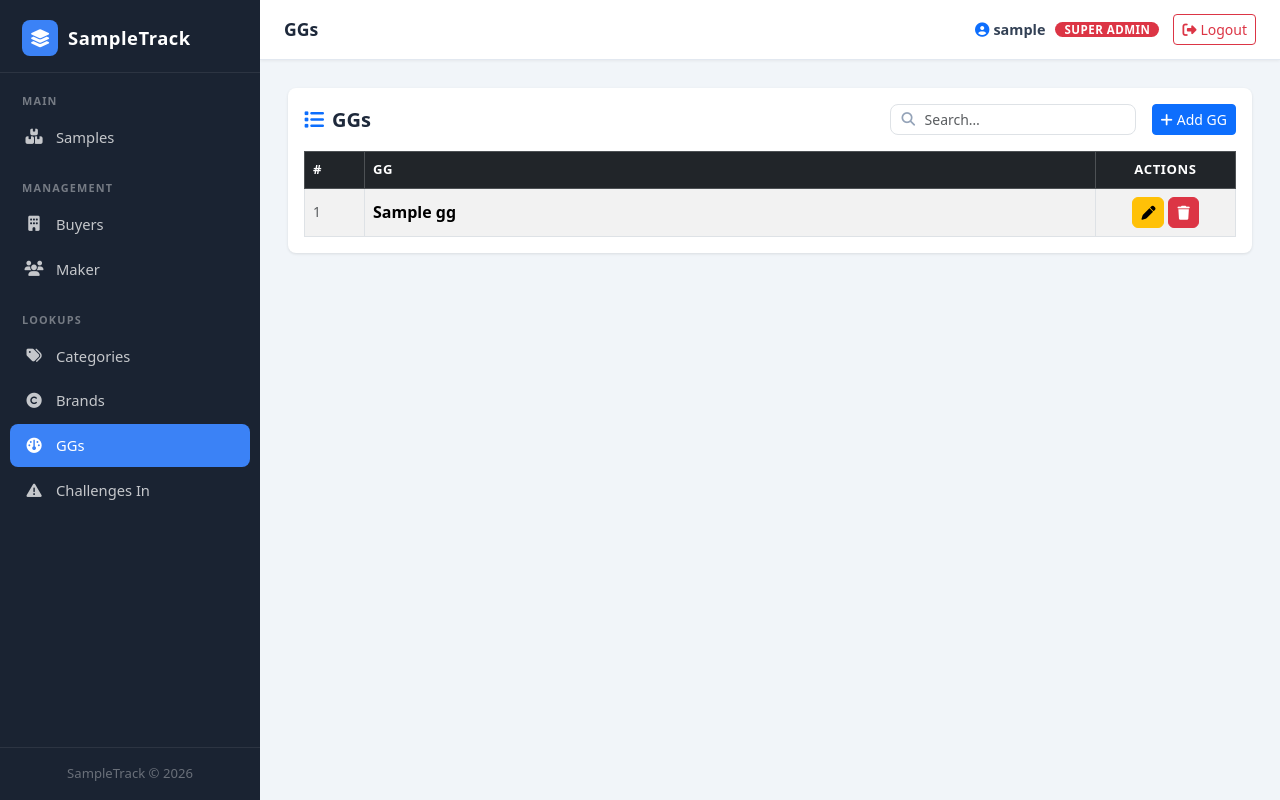
After one commit to jahidshawon19/trecelo, a Django app: page /gg/ in a window 1280 px wide. The commit adds this page. Run offline with Django 5.2, Linux system fonts and the light colour scheme; a user stored in the database is signed in; tables that the repository leaves empty hold one stand-in row (values such as "Sample post").

Commit message:
Add full CRUD for Category, Brand, GG, and ChallengeIn
- Forms, views, and URL patterns for all 4 models
- Shared lookup_list.html template with live search
- Sidebar Lookups section with links to all 4 lists

Co-Authored-By: Claude Sonnet 4.6 <noreply@anthropic.com>

```diff
--- a/sample/urls.py
+++ b/sample/urls.py
@@ -15,6 +15,26 @@ urlpatterns = [
     path('buyers/update/<int:pk>/', views.buyer_update, name='buyer_update'),
     path('buyers/delete/<int:pk>/', views.buyer_delete, name='buyer_delete'),
 
+    path('categories/', views.category_list, name='category_list'),
+    path('categories/create/', views.category_create, name='category_create'),
+    path('categories/update/<int:pk>/', views.category_update, name='category_update'),
+    path('categories/delete/<int:pk>/', views.category_delete, name='category_delete'),
+
+    path('brands/', views.brand_list, name='brand_list'),
+    path('brands/create/', views.brand_create, name='brand_create'),
+    path('brands/update/<int:pk>/', views.brand_update, name='brand_update'),
+    path('brands/delete/<int:pk>/', views.brand_delete, name='brand_delete'),
+
+    path('gg/', views.gg_list, name='gg_list'),
+    path('gg/create/', views.gg_create, name='gg_create'),
+    path('gg/update/<int:pk>/', views.gg_update, name='gg_update'),
+    path('gg/delete/<int:pk>/', views.gg_delete, name='gg_delete'),
+
+    path('challenges-in/', views.challengein_list, name='challengein_list'),
+    path('challenges-in/create/', views.challengein_create, name='challengein_create'),
+    path('challenges-in/update/<int:pk>/', views.challengein_update, name='challengein_update'),
+    path('challenges-in/delete/<int:pk>/', views.challengein_delete, name='challengein_delete'),
+
     path('samples/', views.sample_list, name='sample_list'),
     path('samples/<int:pk>/', views.sample_detail, name='sample_detail'),
     path('samples/create/', views.sample_create, name='sample_create'),
--- a/sample/views.py
+++ b/sample/views.py
@@ -2,8 +2,8 @@ from django.shortcuts import render, redirect, get_object_or_404
 from django.contrib.auth import login, logout, authenticate
 from django.contrib.auth.decorators import login_required, user_passes_test
 from django.contrib import messages
-from .models import Buyer, Sample, StaffProfile
-from .forms import BuyerForm, SampleForm, StaffForm
+from .models import Brand, Buyer, Category, ChallengeIn, GG, Sample, StaffProfile
+from .forms import BrandForm, BuyerForm, CategoryForm, ChallengeInForm, GGForm, SampleForm, StaffForm
 
 
 def is_staff_or_admin(user):
@@ -121,6 +121,206 @@ def buyer_delete(request, pk):
     return render(request, 'confirm_delete.html', {'object': buyer})
 
 
+# ---------- CATEGORY CRUD ----------
+@login_required
+@user_passes_test(is_staff_or_admin)
+def category_list(request):
+    categories = Category.objects.all()
+    return render(request, 'lookup_list.html', {
+        'items': categories,
+        'title': 'Categories',
+        'create_url': 'category_create',
+        'update_url': 'category_update',
+        'delete_url': 'category_delete',
+        'field': 'name',
+    })
+
+
+@login_required
+@user_passes_test(is_staff_or_admin)
+def category_create(request):
+    form = CategoryForm(request.POST or None)
+    if form.is_valid():
+        form.save()
+        messages.success(request, 'Category created successfully.')
+        return redirect('category_list')
+    return render(request, 'form.html', {'form': form, 'title': 'Add Category'})
+
+
+@login_required
+@user_passes_test(is_staff_or_admin)
+def category_update(request, pk):
+    category = get_object_or_404(Category, pk=pk)
+    form = CategoryForm(request.POST or None, instance=category)
+    if form.is_valid():
+        form.save()
+        messages.success(request, f'Category "{category.name}" updated successfully.')
+        return redirect('category_list')
+    return render(request, 'form.html', {'form': form, 'title': 'Edit Category'})
+
+
+@login_required
+@user_passes_test(is_staff_or_admin)
+def category_delete(request, pk):
+    category = get_object_or_404(Category, pk=pk)
+    if request.method == 'POST':
+        name = category.name
+        category.delete()
+        messages.success(request, f'Category "{name}" deleted successfully.')
+        return redirect('category_list')
+    return render(request, 'confirm_delete.html', {'object': category})
+
+
+# ---------- BRAND CRUD ----------
+@login_required
+@user_passes_test(is_staff_or_admin)
+def brand_list(request):
+    brands = Brand.objects.all()
+    return render(request, 'lookup_list.html', {
+        'items': brands,
+        'title': 'Brands',
+        'create_url': 'brand_create',
+        'update_url': 'brand_update',
+        'delete_url': 'brand_delete',
+        'field': 'name',
+    })
+
+
+@login_required
+@user_passes_test(is_staff_or_admin)
+def brand_create(request):
+    form = BrandForm(request.POST or None)
+    if form.is_valid():
+        form.save()
+        messages.success(request, 'Brand created successfully.')
+        return redirect('brand_list')
+    return render(request, 'form.html', {'form': form, 'title': 'Add Brand'})
+
+
+@login_required
+@user_passes_test(is_staff_or_admin)
+def brand_update(request, pk):
+    brand = get_object_or_404(Brand, pk=pk)
+    form = BrandForm(request.POST or None, instance=brand)
+    if form.is_valid():
+        form.save()
+        messages.success(request, f'Brand "{brand.name}" updated successfully.')
+        return redirect('brand_list')
+    return render(request, 'form.html', {'form': form, 'title': 'Edit Brand'})
+
+
+@login_required
+@user_passes_test(is_staff_or_admin)
+def brand_delete(request, pk):
+    brand = get_object_or_404(Brand, pk=pk)
+    if request.method == 'POST':
+        name = brand.name
+        brand.delete()
+        messages.success(request, f'Brand "{name}" deleted successfully.')
+        return redirect('brand_list')
+    return render(request, 'confirm_delete.html', {'object': brand})
+
+
+# ---------- GG CRUD ----------
+@login_required
+@user_passes_test(is_staff_or_admin)
+def gg_list(request):
+    ggs = GG.objects.all()
+    return render(request, 'lookup_list.html', {
+        'items': ggs,
+        'title': 'GGs',
+        'create_url': 'gg_create',
+        'update_url': 'gg_update',
+        'delete_url': 'gg_delete',
+        'field': 'title',
+    })
+
+
+@login_required
+@user_passes_test(is_staff_or_admin)
+def gg_create(request):
+    form = GGForm(request.POST or None)
+    if form.is_valid():
+        form.save()
+        messages.success(request, 'GG created successfully.')
+        return redirect('gg_list')
+    return render(request, 'form.html', {'form': form, 'title': 'Add GG'})
+
+
+@login_required
+@user_passes_test(is_staff_or_admin)
+def gg_update(request, pk):
+    gg = get_object_or_404(GG, pk=pk)
+    form = GGForm(request.POST or None, instance=gg)
+    if form.is_valid():
+        form.save()
+        messages.success(request, f'GG "{gg.title}" updated successfully.')
+        return redirect('gg_list')
+    return render(request, 'form.html', {'form': form, 'title': 'Edit GG'})
+
+
+@login_required
+@user_passes_test(is_staff_or_admin)
+def gg_delete(request, pk):
+    gg = get_object_or_404(GG, pk=pk)
+    if request.method == 'POST':
+        title = gg.title
+        gg.delete()
+        messages.success(request, f'GG "{title}" deleted successfully.')
+        return redirect('gg_list')
+    return render(request, 'confirm_delete.html', {'object': gg})
+
+
+# ---------- CHALLENGE IN CRUD ----------
+@login_required
+@user_passes_test(is_staff_or_admin)
+def challengein_list(request):
+    challenges = ChallengeIn.objects.all()
+    return render(request, 'lookup_list.html', {
+        'items': challenges,
+        'title': 'Challenges In',
+        'create_url': 'challengein_create',
+        'update_url': 'challengein_update',
+        'delete_url': 'challengein_delete',
+        'field': 'title',
+    })
+
+
+@login_required
+@user_passes_test(is_staff_or_admin)
+def challengein_create(request):
+    form = ChallengeInForm(request.POST or None)
+    if form.is_valid():
+        form.save()
+        messages.success(request, 'Challenge In created successfully.')
+        return redirect('challengein_list')
+    return render(request, 'form.html', {'form': form, 'title': 'Add Challenge In'})
+
+
+@login_required
+@user_passes_test(is_staff_or_admin)
+def challengein_update(request, pk):
+    challenge = get_object_or_404(ChallengeIn, pk=pk)
+    form = ChallengeInForm(request.POST or None, instance=challenge)
+    if form.is_valid():
+        form.save()
+        messages.success(request, f'Challenge In "{challenge.title}" updated successfully.')
+        return redirect('challengein_list')
+    return render(request, 'form.html', {'form': form, 'title': 'Edit Challenge In'})
+
+
+@login_required
+@user_passes_test(is_staff_or_admin)
+def challengein_delete(request, pk):
+    challenge = get_object_or_404(ChallengeIn, pk=pk)
+    if request.method == 'POST':
+        title = challenge.title
+        challenge.delete()
+        messages.success(request, f'Challenge In "{title}" deleted successfully.')
+        return redirect('challengein_list')
+    return render(request, 'confirm_delete.html', {'object': challenge})
+
+
 # ---------- SAMPLE CRUD ----------
 @login_required
 def sample_list(request):
--- a/templates/base.html
+++ b/templates/base.html
@@ -284,10 +284,42 @@
       <a href="{% url 'staff_list' %}"
          class="{% if 'staff' in request.resolver_match.url_name %}active{% endif %}">
         <span class="nav-icon"><i class="fa fa-users"></i></span>
-        Staff
+        Maker
       </a>
     </li>
     {% endif %}
+  </ul>
+
+  <span class="sidebar-section-label">Lookups</span>
+  <ul class="sidebar-nav">
+    <li>
+      <a href="{% url 'category_list' %}"
+         class="{% if 'category' in request.resolver_match.url_name %}active{% endif %}">
+        <span class="nav-icon"><i class="fa fa-tags"></i></span>
+        Categories
+      </a>
+    </li>
+    <li>
+      <a href="{% url 'brand_list' %}"
+         class="{% if 'brand' in request.resolver_match.url_name %}active{% endif %}">
+        <span class="nav-icon"><i class="fa fa-copyright"></i></span>
+        Brands
+      </a>
+    </li>
+    <li>
+      <a href="{% url 'gg_list' %}"
+         class="{% if 'gg' in request.resolver_match.url_name %}active{% endif %}">
+        <span class="nav-icon"><i class="fa fa-gauge"></i></span>
+        GGs
+      </a>
+    </li>
+    <li>
+      <a href="{% url 'challengein_list' %}"
+         class="{% if 'challengein' in request.resolver_match.url_name %}active{% endif %}">
+        <span class="nav-icon"><i class="fa fa-triangle-exclamation"></i></span>
+        Challenges In
+      </a>
+    </li>
   </ul>
   {% endif %}
 
@@ -310,7 +342,7 @@
       {% if user.is_superuser %}
         <span class="badge role-badge bg-danger">Super Admin</span>
       {% elif user.is_staff %}
-        <span class="badge role-badge bg-primary">Staff</span>
+        <span class="badge role-badge bg-primary">Maker</span>
       {% else %}
         <span class="badge role-badge bg-secondary">Buyer</span>
       {% endif %}
--- /dev/null
+++ b/templates/lookup_list.html
@@ -0,0 +1,104 @@
+{% extends 'base.html' %}
+
+{% block title %}{{ title }}{% endblock %}
+{% block page_title %}{{ title }}{% endblock %}
+
+{% block content %}
+
+<div class="card">
+  <div class="card-body">
+    <div class="d-flex flex-wrap align-items-center gap-3 mb-3">
+      <h5 class="mb-0 me-auto" style="font-weight:600;color:#1e293b;">
+        <i class="fa fa-list me-2 text-primary"></i>{{ title }}
+      </h5>
+
+      <div style="position:relative;min-width:220px;">
+        <i class="fa fa-magnifying-glass" style="position:absolute;left:12px;top:50%;transform:translateY(-50%);color:#94a3b8;font-size:0.85rem;"></i>
+        <input
+          type="text"
+          id="lookupSearch"
+          class="form-control form-control-sm"
+          placeholder="Search…"
+          style="padding-left:34px;border-radius:8px;"
+        >
+      </div>
+
+      <a href="{% url create_url %}" class="btn btn-primary btn-sm">
+        <i class="fa fa-plus me-1"></i>Add {{ title|slice:":-1" }}
+      </a>
+    </div>
+
+    <div class="table-responsive">
+      <table class="table table-striped table-hover table-bordered align-middle mb-0">
+        <thead class="table-dark">
+          <tr>
+            <th style="width:60px;">#</th>
+            <th>{{ title|slice:":-1" }}</th>
+            <th class="text-center" style="width:140px;">Actions</th>
+          </tr>
+        </thead>
+        <tbody id="lookupTableBody">
+          {% for item in items %}
+          <tr>
+            <td class="text-muted" style="font-size:0.85rem;">{{ forloop.counter }}</td>
+            <td class="fw-semibold">{{ item }}</td>
+            <td class="text-center">
+              <div class="d-flex gap-1 justify-content-center">
+                <a href="{% url update_url item.pk %}" class="btn btn-sm btn-warning" title="Edit" style="border-radius:6px;">
+                  <i class="fa fa-pen"></i>
+                </a>
+                <a href="{% url delete_url item.pk %}" class="btn btn-sm btn-danger" title="Delete" style="border-radius:6px;">
+                  <i class="fa fa-trash"></i>
+                </a>
+              </div>
+            </td>
+          </tr>
+          {% empty %}
+          <tr id="emptyRow">
+            <td colspan="3" class="text-center py-5">
+              <div style="color:#94a3b8;">
+                <i class="fa fa-inbox fa-2x mb-3 d-block"></i>
+                <div style="font-size:1rem;font-weight:500;">No {{ title|lower }} found.</div>
+                <a href="{% url create_url %}" class="btn btn-primary btn-sm mt-3">
+                  <i class="fa fa-plus me-1"></i>Add your first one
+                </a>
+              </div>
+            </td>
+          </tr>
+          {% endfor %}
+        </tbody>
+      </table>
+    </div>
+
+    <div id="noSearchResult" class="text-center py-5" style="display:none!important;">
+      <i class="fa fa-magnifying-glass fa-2x text-muted mb-3 d-block"></i>
+      <div class="text-muted">No results match your search.</div>
+    </div>
+
+  </div>
+</div>
+
+{% endblock %}
+
+{% block extra_js %}
+<script>
+  const searchInput = document.getElementById('lookupSearch');
+  const tableBody   = document.getElementById('lookupTableBody');
+  const noResult    = document.getElementById('noSearchResult');
+
+  if (searchInput && tableBody) {
+    searchInput.addEventListener('input', function () {
+      const q = this.value.toLowerCase().trim();
+      let visible = 0;
+      tableBody.querySelectorAll('tr').forEach(function (row) {
+        if (row.id === 'emptyRow') return;
+        const text = row.cells[1] ? row.cells[1].textContent.toLowerCase() : '';
+        const show = !q || text.includes(q);
+        row.style.display = show ? '' : 'none';
+        if (show) visible++;
+      });
+      if (noResult) noResult.style.setProperty('display', visible === 0 && q ? 'block' : 'none', 'important');
+    });
+  }
+</script>
+{% endblock %}
```
Also changed, not shown: sample/forms.py (+25 -1 lines).
